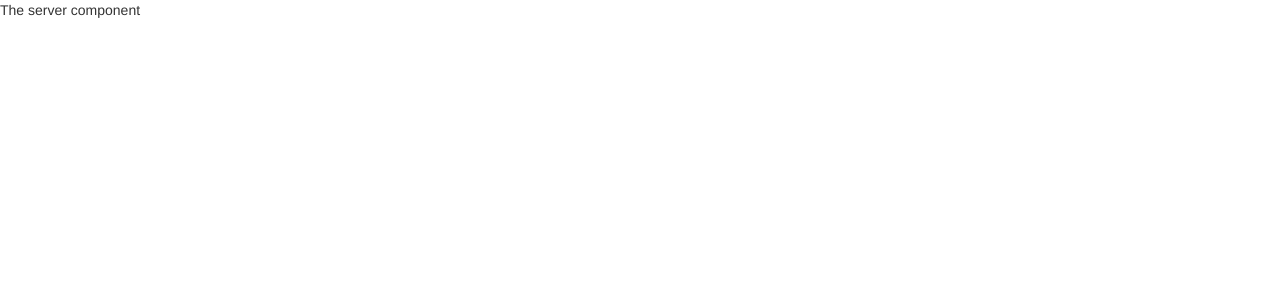
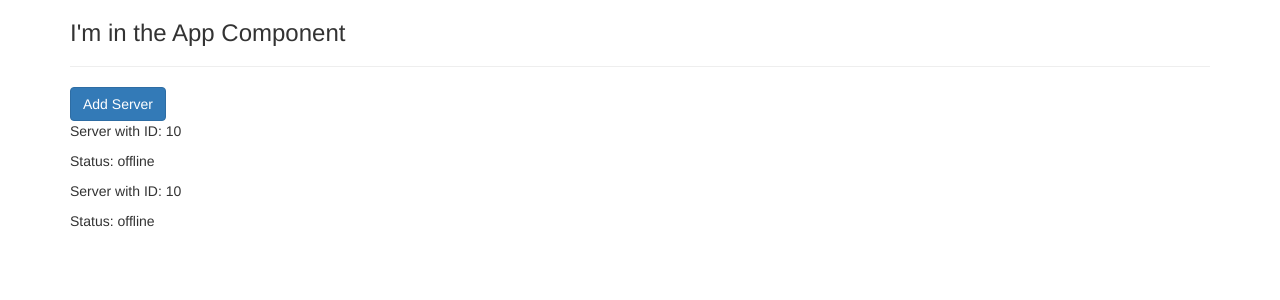
Before and after one commit to RaistlinD2x-Dev/angular-ms-1, an Angular app: page / in a window 1280 px wide. Shown: the top 300 px of the page. Built offline with nearby package versions, Linux system fonts and the light colour scheme.

Commit message:
Created property binding for button activation

```diff
--- a/src/app/app.component.css
+++ b/src/app/app.component.css
@@ -0,0 +1,3 @@
+h3 {
+  color: blue,
+}
--- a/src/app/app.component.html
+++ b/src/app/app.component.html
@@ -1 +1,9 @@
-<app-server></app-server>
+<div class="container">
+  <div class="row">
+    <div class="col-xs-12">
+      <h3>I'm in the App Component</h3>
+      <hr>
+      <app-servers></app-servers>
+    </div>
+  </div>
+</div>
--- a/src/app/app.module.ts
+++ b/src/app/app.module.ts
@@ -3,11 +3,13 @@
 
 import { AppComponent } from './app.component';
 import { ServerComponent } from './server/server.component';
+import { ServersComponent } from './servers/servers/servers.component';
 
 @NgModule({
   declarations: [
     AppComponent,
-    ServerComponent
+    ServerComponent,
+    ServersComponent
   ],
   imports: [
     BrowserModule,
--- /dev/null
+++ b/src/app/server/server.component.css
@@ -0,0 +1,3 @@
+p {
+  color: black
+}
--- a/src/app/server/server.component.html
+++ b/src/app/server/server.component.html
@@ -1 +1,2 @@
-<p>The server component</p>
+<p>Server with ID: {{ serverId }}</p>
+<p>Status: {{ serverStatus }}</p>
--- a/src/app/server/server.component.ts
+++ b/src/app/server/server.component.ts
@@ -5,5 +5,7 @@
   templateUrl: './server.component.html'
 })
 export class ServerComponent {
+  serverId =  10;
+  serverStatus = 'offline'
 
 }
--- /dev/null
+++ b/src/app/servers/servers/servers.component.html
@@ -0,0 +1,3 @@
+<button class="btn btn-primary" [disabled] = "!allowNewServer">Add Server</button>
+<app-server></app-server>
+<app-server></app-server>
--- /dev/null
+++ b/src/app/servers/servers/servers.component.ts
@@ -0,0 +1,22 @@
+import { Component, OnInit } from '@angular/core';
+
+@Component({
+  selector: 'app-servers',
+  templateUrl: './servers.component.html',
+  styleUrls: ['./servers.component.css']
+})
+export class ServersComponent implements OnInit {
+
+  allowNewServer = false;
+
+
+  constructor() {
+    setTimeout( () => {
+      this.allowNewServer = true;
+    },2000)
+  }
+
+  ngOnInit(): void {
+  }
+
+}
```
Also changed, not shown: src/app/servers/servers/servers.component.css (added), 1 other file (tests, documents, lock files or other folders).
